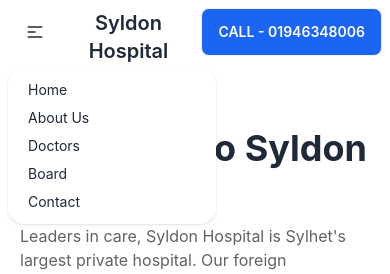
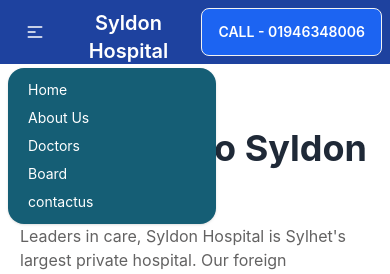
Before and after one commit to arimtiaz/syldon-website, a React (Create React App) app: page / in a window 390 px wide. Both pictures are taken after a click on the label 35 px from the left and 32 px from the top of the page. Shown: the top 274 px of the page. Built offline with nearby package versions, Linux system fonts and the light colour scheme.

Commit message:
Colors Updated

```diff
--- a/src/Components/Nav/Nav.js
+++ b/src/Components/Nav/Nav.js
@@ -3,7 +3,7 @@ import "./Nav.css";
 import { Link } from "react-router-dom";
 const Nav = () => {
   return (
-    <div className="navbar bg-base-100 mx-auto w-full max-w-6xl">
+    <div className="navbar bg-blue-800 md:bg-base-100 mx-auto w-full max-w-6xl">
       <div className="navbar-start">
         <div className="dropdown">
           <label tabIndex={0} className="btn btn-ghost lg:hidden">
@@ -12,7 +12,7 @@ const Nav = () => {
               className="h-5 w-5"
               fill="none"
               viewBox="0 0 24 24"
-              stroke="currentColor"
+              stroke="white"
             >
               <path
                 strokeLinecap="round"
@@ -24,26 +24,37 @@ const Nav = () => {
           </label>
           <ul
             tabIndex={0}
-            className="menu menu-sm dropdown-content mt-3 z-[1] p-2 shadow bg-base-100 rounded-box w-52"
+            className="menu menu-sm dropdown-content mt-3 z-[1] p-2 shadow rounded-box w-52 bg-cyan-800  text-white"
           >
+            <Link to='/home'>
             <li>
               <a>Home</a>
             </li>
+            </Link>
+            <Link to='/aboutus'>
             <li>
               <a>About Us</a>
             </li>
+            </Link>
+            <Link to='/doctors'>
             <li>
               <a>Doctors</a>
             </li>
+            </Link>
+            <Link to="/board">
             <li>
               <a>Board</a>
             </li>
+            </Link>
+            <Link to="/board">
             <li>
-              <a>Contact</a>
+              <a>contactus</a>
             </li>
+            </Link>
+
           </ul>
         </div>
-        <Link to='/home'><a className="btn btn-ghost normal-case text-xl">Syldon Hospital</a></Link>
+        <Link to='/home'><a className="btn btn-ghost normal-case text-xl md:text-black text-white">Syldon Hospital</a></Link>
       </div>
       <div className="navbar-center hidden lg:flex">
         <ul className="flex gap-4 font-regular">
```
